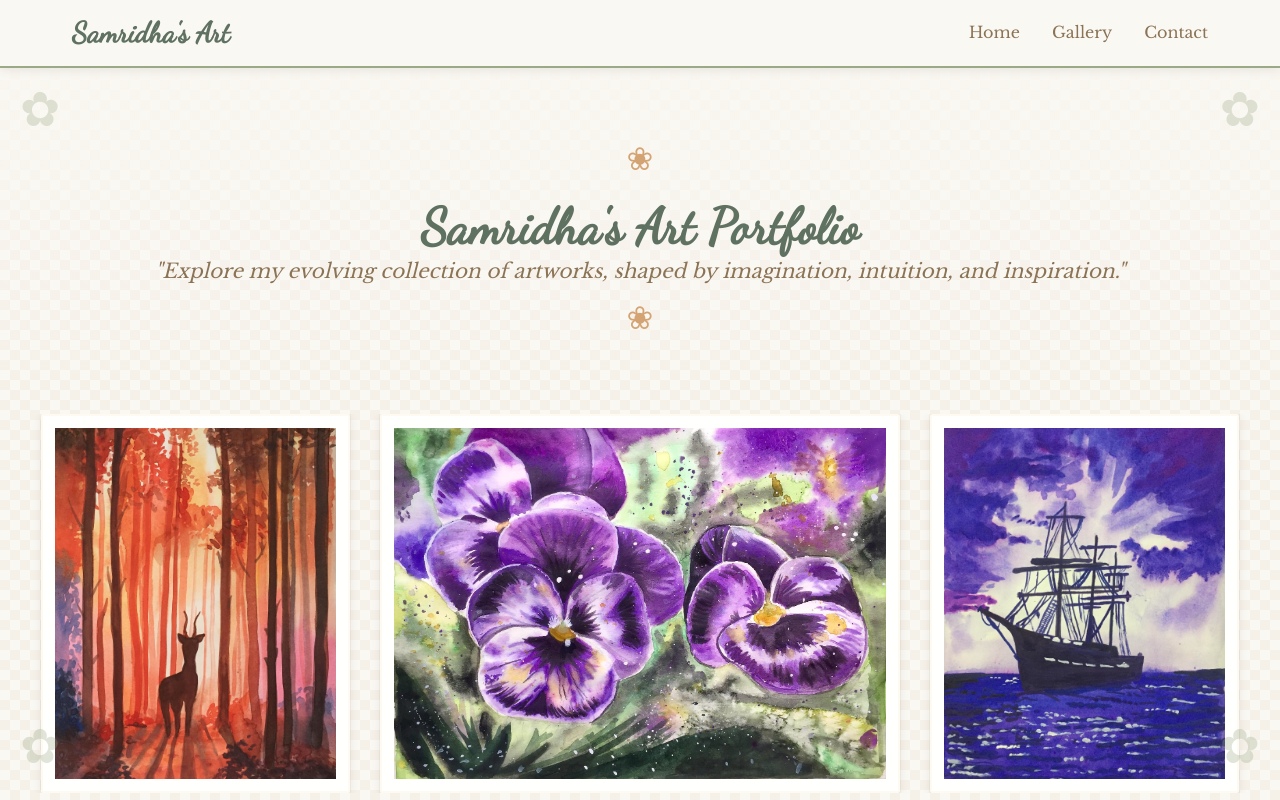
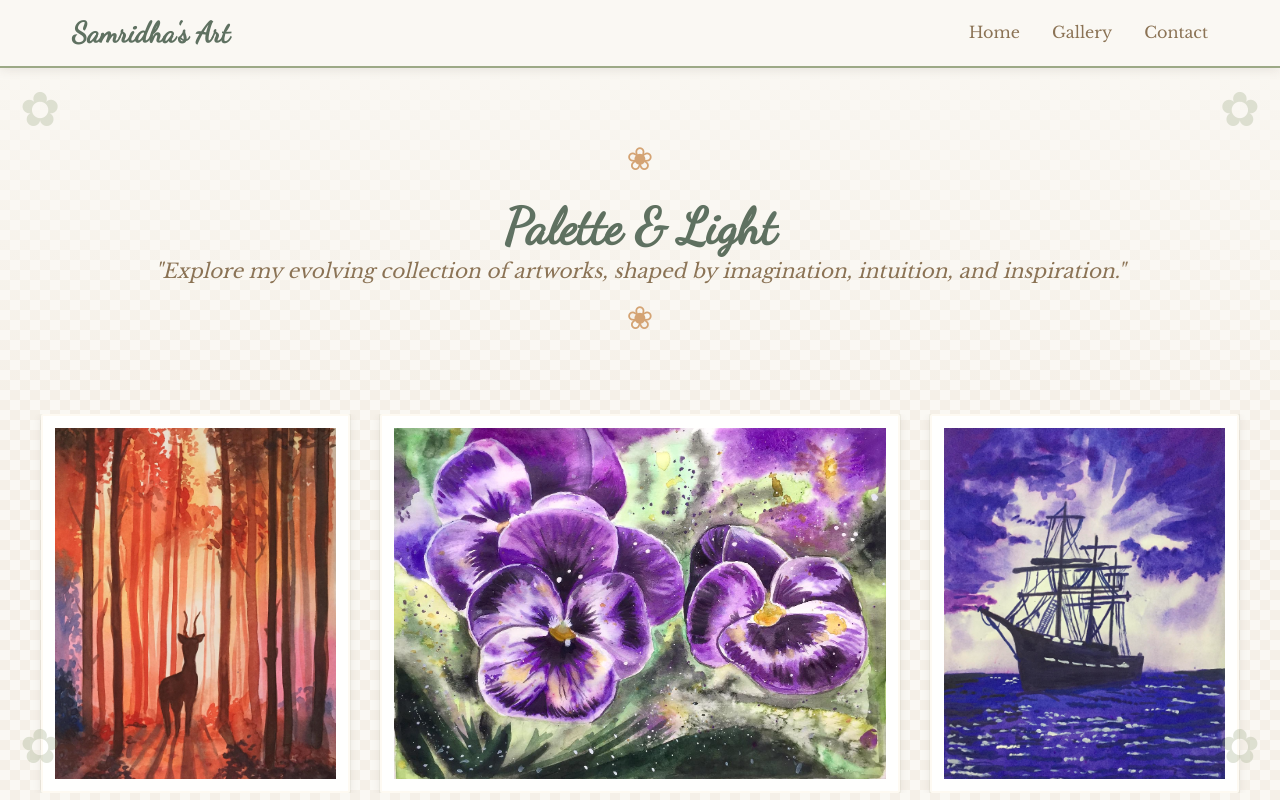
Before and after one commit to samridha24/Art-Portfolio, a plain HTML site: page index.html in a window 1280 px wide. Shown: the top 800 px of the page. Drawn offline with nearby package versions, Linux system fonts and the light colour scheme; grey boxes are pictures that could not be loaded.

Commit message:
Change header title and refine HTML layout
Updated header title and modified HTML structure.

```diff
--- a/index.html
+++ b/index.html
@@ -26,7 +26,7 @@
 
   <div class="header" id="home">
     <div class="header__decoration">❀</div>
-    <h1>Samridha's Art Portfolio</h1>
+    <h1>Palette & Light</h1>
     <p id="main">"Explore my evolving collection of artworks, shaped by imagination, intuition, and inspiration."</p>
     <div class="header__decoration">❀</div>
   </div>
```
